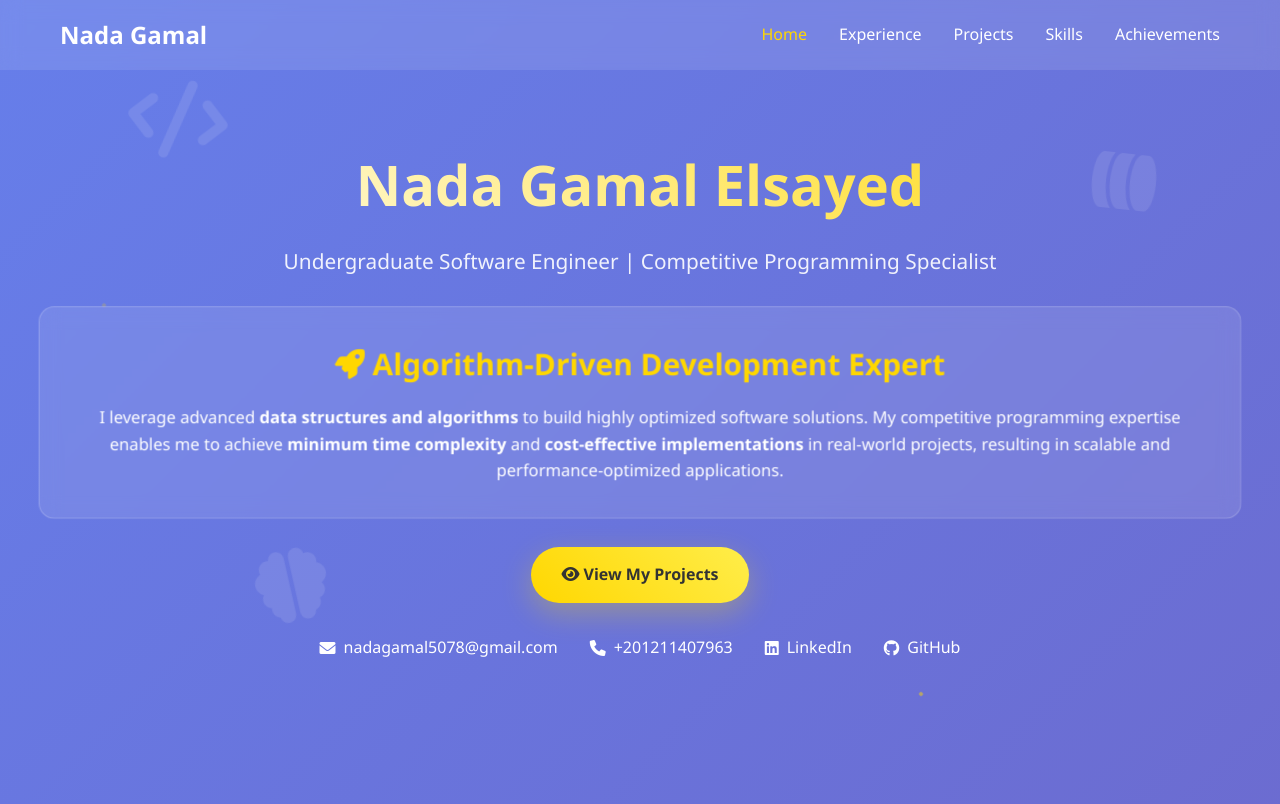
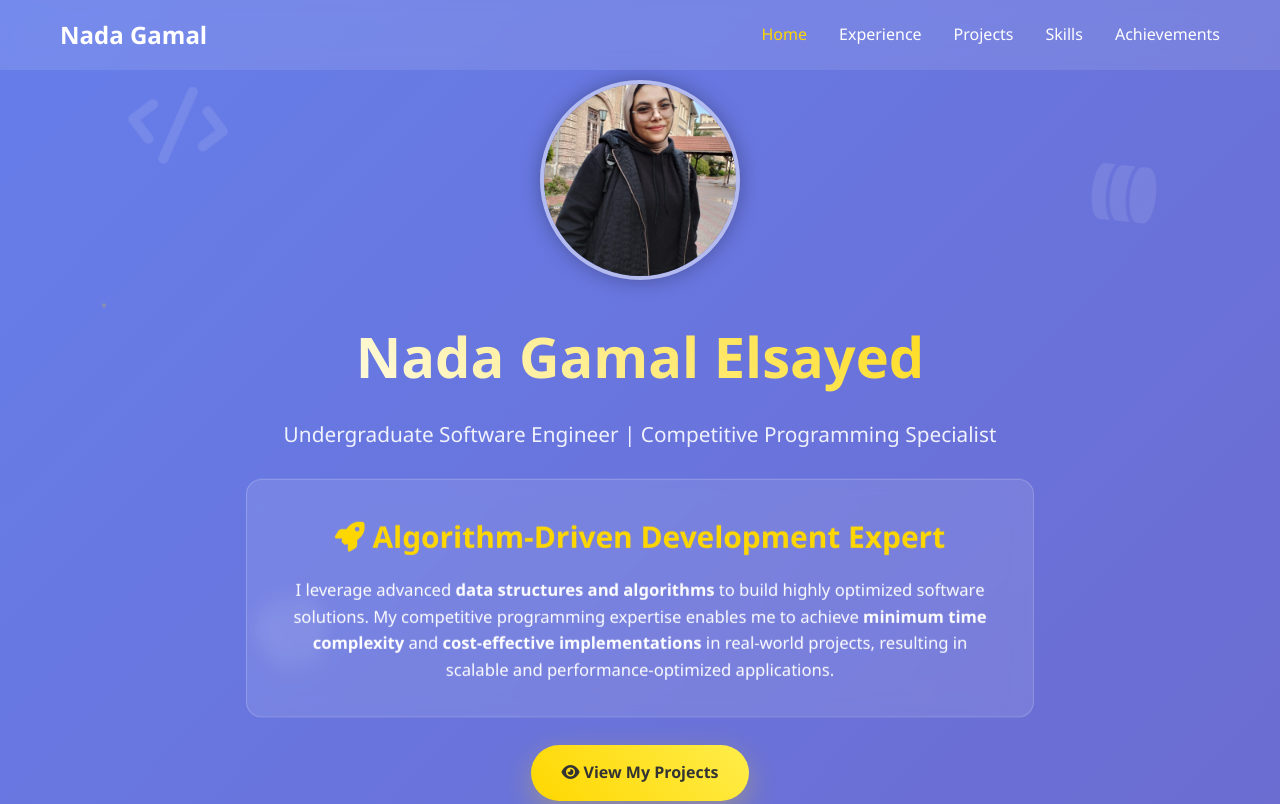
Before and after one commit to naduto/My_Portfolio, a plain HTML site: page index.html in a window 1280 px wide. Shown: the top 804 px of the page. Drawn offline with Linux system fonts and the light colour scheme.

Commit message:
new update

```diff
--- a/index.html
+++ b/index.html
@@ -77,11 +77,35 @@
             color: white;
             position: relative;
             overflow: hidden;
+            flex-direction: column;
+            /* Added to stack items vertically */
+            padding-top: 80px;
+            /* Added padding to make space for the fixed header */
+        }
+
+        .profile-pic-container {
+            width: 200px;
+            height: 200px;
+            margin-bottom: 2rem;
+            border-radius: 50%;
+            overflow: hidden;
+            border: 4px solid rgba(255, 255, 255, 0.5);
+            box-shadow: 0 0 20px rgba(0, 0, 0, 0.3);
+            animation: fadeIn 1s ease-out;
+        }
+
+        .profile-pic-container img {
+            width: 100%;
+            height: 100%;
+            object-fit: cover;
         }
 
         .hero-content {
             z-index: 2;
             animation: fadeInUp 1s ease;
+            max-width: 800px;
+            /* Added to constrain content width */
+            padding: 0 20px;
         }
 
         .hero h1 {
@@ -136,6 +160,8 @@
             justify-content: center;
             gap: 2rem;
             margin-top: 2rem;
+            flex-wrap: wrap;
+            /* Added for better mobile layout */
         }
 
         .contact-item {
@@ -365,6 +391,16 @@
             }
         }
 
+        @keyframes fadeIn {
+            from {
+                opacity: 0;
+            }
+
+            to {
+                opacity: 1;
+            }
+        }
+
         @keyframes float {
 
             0%,
@@ -422,6 +458,10 @@
             <i class="fas fa-brain" style="font-size: 4.5rem;"></i>
         </div>
 
+        <div class="profile-pic-container">
+            <img src="profile.jpg" alt="Nada Gamal Profile Picture">
+        </div>
+
         <div class="hero-content container">
             <h1>Nada Gamal Elsayed</h1>
             <p class="hero-subtitle">Undergraduate Software Engineer | Competitive Programming Specialist</p>
@@ -447,7 +487,7 @@
                     <i class="fas fa-phone"></i>
                     +201211407963
                 </a>
-                <a href="https://linkedin.com/in/nada-gamal" class="contact-item" target="_blank">
+                <a href="https://www.linkedin.com/in/nada-gamal-b85b4923b/" class="contact-item" target="_blank">
                     <i class="fab fa-linkedin"></i>
                     LinkedIn
                 </a>
@@ -695,6 +735,7 @@
         subtitle.textContent = '';
 
         let i = 0;
+
         function typeWriter() {
             if (i < text.length) {
                 subtitle.textContent += text.charAt(i);
```
Also changed, not shown: profile.jpg (added).
